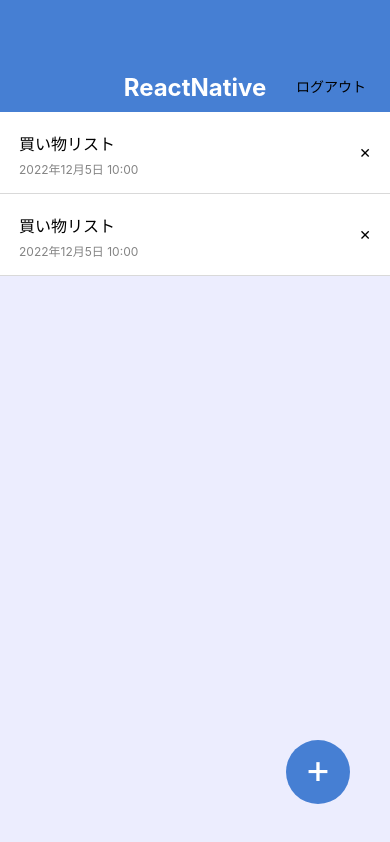
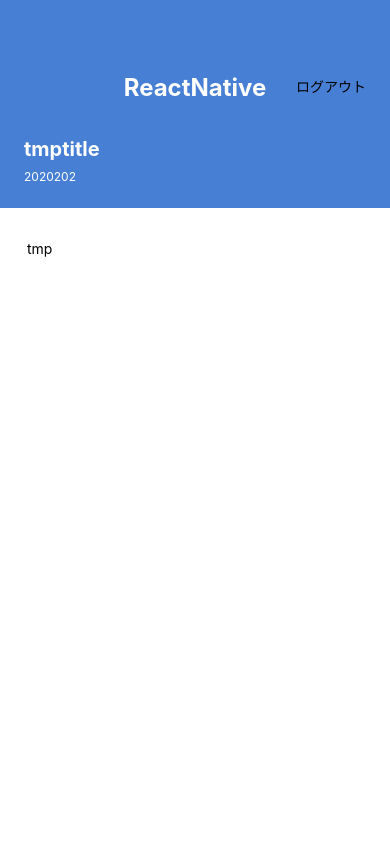
Before and after one commit to shutootaki/u-reactnative-memoapp, a React Native app: screen / in a window 390 px wide. Built offline with nearby package versions, Linux system fonts and the light colour scheme.

Commit message:
feat: memodetail作成

```diff
--- a/App.tsx
+++ b/App.tsx
@@ -1,6 +1,7 @@
 import { View } from 'react-native';
 import MemoListScreen from './src/screens/MemoListScreen';
+import MemoDetailScreen from './src/screens/MemoDetailScreen';
 
 export default function App() {
-  return <MemoListScreen />;
+  return <MemoDetailScreen />;
 }
--- a/src/components/CreateMemoButton.tsx
+++ b/src/components/CircleButton.tsx
@@ -5,7 +5,7 @@ type Props = {
   children: string;
 };
 
-export const CreateMemoButton: React.FC<Props> = ({ children = '+' }) => {
+export const CircleButton: React.FC<Props> = ({ children = '+' }) => {
   return (
     <View style={styels.createMemoButton}>
       <Text style={styels.createMemoButtonText}>{children}</Text>
--- /dev/null
+++ b/src/components/MemoBody.tsx
@@ -0,0 +1,21 @@
+import React from 'react';
+import { ScrollView, StyleSheet, Text, View } from 'react-native';
+
+export const MemoBody = () => {
+  return (
+    <ScrollView style={styles.memoBody}>
+      <Text>tmp</Text>
+    </ScrollView>
+  );
+};
+
+const styles = StyleSheet.create({
+  memoBody: {
+    paddingVertical: 32,
+    paddingHorizontal: 27
+  },
+  memoText: {
+    fontSize: 16,
+    lineheight: 24
+  }
+});
--- /dev/null
+++ b/src/components/MemoTitle.tsx
@@ -0,0 +1,32 @@
+import React from 'react';
+import { View, Text, StyleSheet } from 'react-native';
+
+const MemoTitle = () => {
+  return (
+    <View style={styles.memoHeader}>
+      <Text style={styles.memoTitle}>tmptitle</Text>
+      <Text style={styles.memoDate}>2020202</Text>
+    </View>
+  );
+};
+
+const styles = StyleSheet.create({
+  memoHeader: {
+    backgroundColor: '#467FD3',
+    height: 96,
+    justifyContent: 'center',
+    paddingLeft: 24
+  },
+  memoTitle: {
+    fontSize: 20,
+    marginBottom: 8,
+    color: 'white',
+    fontWeight: 'bold'
+  },
+  memoDate: {
+    color: '#ffffff',
+    fontSize: 12
+  }
+});
+
+export default MemoTitle;
--- /dev/null
+++ b/src/screens/MemoDetailScreen.tsx
@@ -0,0 +1,25 @@
+import React from 'react';
+import { Appbar } from '../components/Appbar';
+import { StyleSheet, View } from 'react-native';
+import MemoTitle from '../components/MemoTitle';
+import { MemoBody } from '../components/MemoBody';
+import { CircleButton } from '../components/CircleButton';
+
+const MemoDetailScreen = () => {
+  return (
+    <View style={styles.container}>
+      <Appbar />
+      <MemoTitle />
+      <MemoBody />
+      {/* <CircleButton children="編集" /> */}
+    </View>
+  );
+};
+
+const styles = StyleSheet.create({
+  container: {
+    flex: 1,
+    backgroundColor: '#ffffff'
+  }
+});
+export default MemoDetailScreen;
--- a/src/screens/MemoListScreen.tsx
+++ b/src/screens/MemoListScreen.tsx
@@ -2,14 +2,14 @@ import React from 'react';
 import { StyleSheet, View } from 'react-native';
 import { Appbar } from '../components/Appbar';
 import { MemoList } from '../components/MemoList';
-import { CreateMemoButton } from '../components/CreateMemoButton';
+import { CircleButton } from '../components/CircleButton';
 
 const MemoListScreen = () => {
   return (
     <View style={styles.container}>
       <Appbar />
       <MemoList />
-      <CreateMemoButton children="+" />
+      <CircleButton children="+" />
     </View>
   );
 };
```
